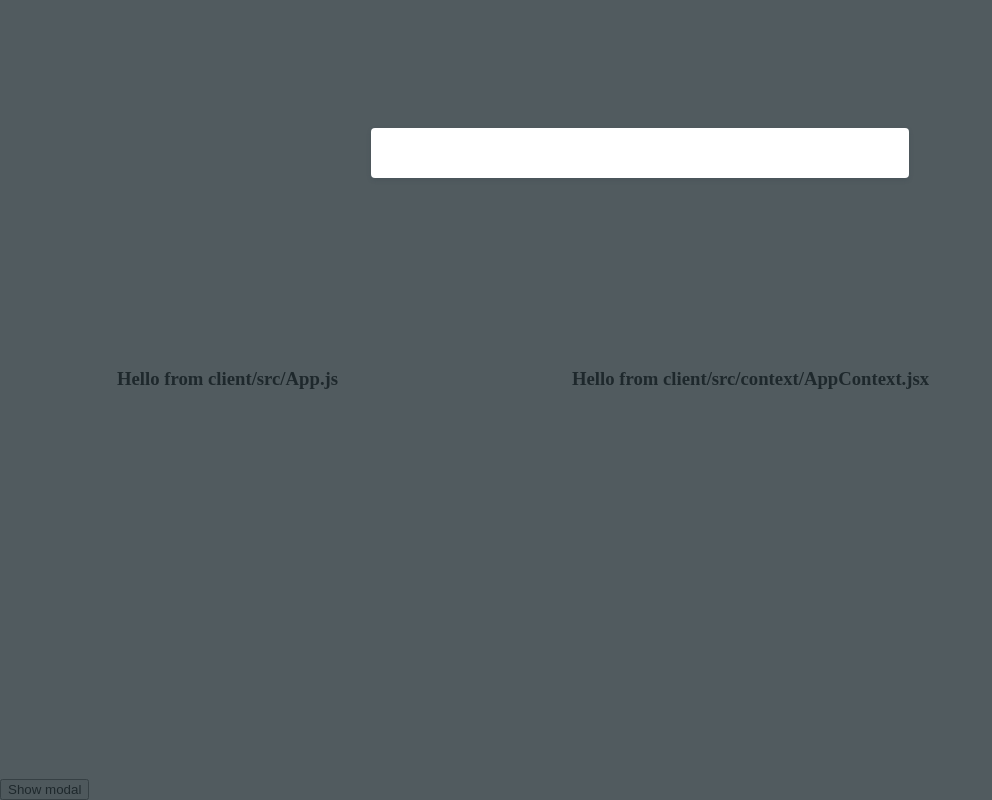
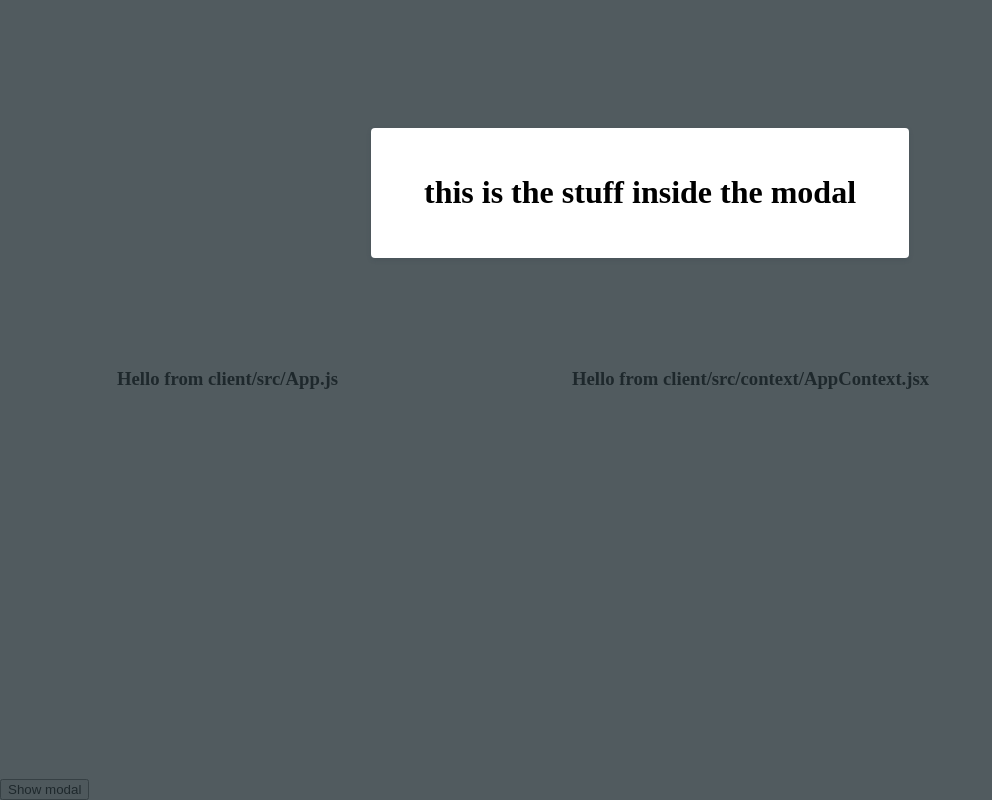
Before and after one commit to wyncode/C38_midterm_angi_gloria_juan_tyler, a React (Create React App) app in the folder client/: page / in a window 1280 px wide. Both pictures are taken after a click on the button "Show modal". Shown: the part 21-821 px from the top of the page, without its empty margins (0-992 px from the left). Built offline with nearby package versions, Linux system fonts and the light colour scheme; no server answers; the HTML template or start-up script is replaced by a standard one.

Commit message:
modal body

```diff
--- a/client/src/App.jsx
+++ b/client/src/App.jsx
@@ -33,7 +33,9 @@ const App = () => {
         <h3>{serverMessage}</h3>
       </div>
       <button onClick={handleClick}>Show modal</button>
-      <Modal isOpen={isOpen} closeModal={closeModal} />
+      <Modal isOpen={isOpen} closeModal={closeModal}>
+        <h1>this is the stuff inside the modal</h1>
+      </Modal>
     </AppContextProvider>
   );
 };
```
